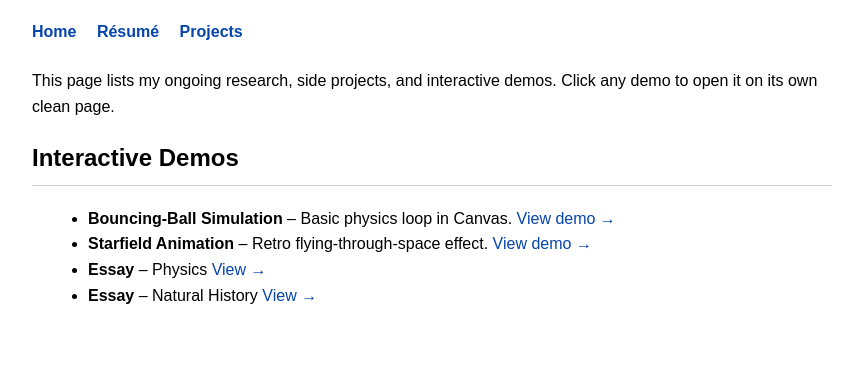
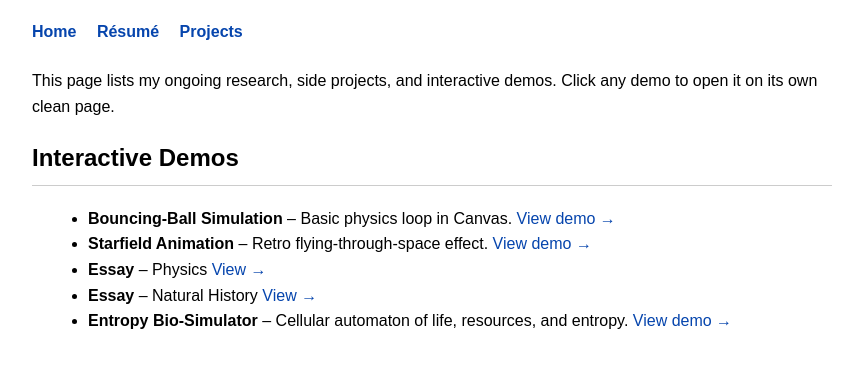
Before and after one commit to ses900/website, a plain HTML site: page projects.html in a window 1280 px wide. Shown: the part 118-486 px from the top of the page, without its empty margins (208-1071 px from the left). Drawn offline with Linux system fonts and the light colour scheme.

Commit message:
Update projects.html
bio sim

```diff
--- a/projects.html
+++ b/projects.html
@@ -39,6 +39,11 @@
     <strong>Essay</strong> – Natural History
     <a href="demos/Natural_History.html">View →</a>
   </li>
+  <li>
+  <strong>Entropy Bio-Simulator</strong> – Cellular automaton of life, resources, and entropy.
+  <a href="demos/entropy-bio-simulator.html">View demo →</a>
+  </li>
+
 </ul>
 
 
```
